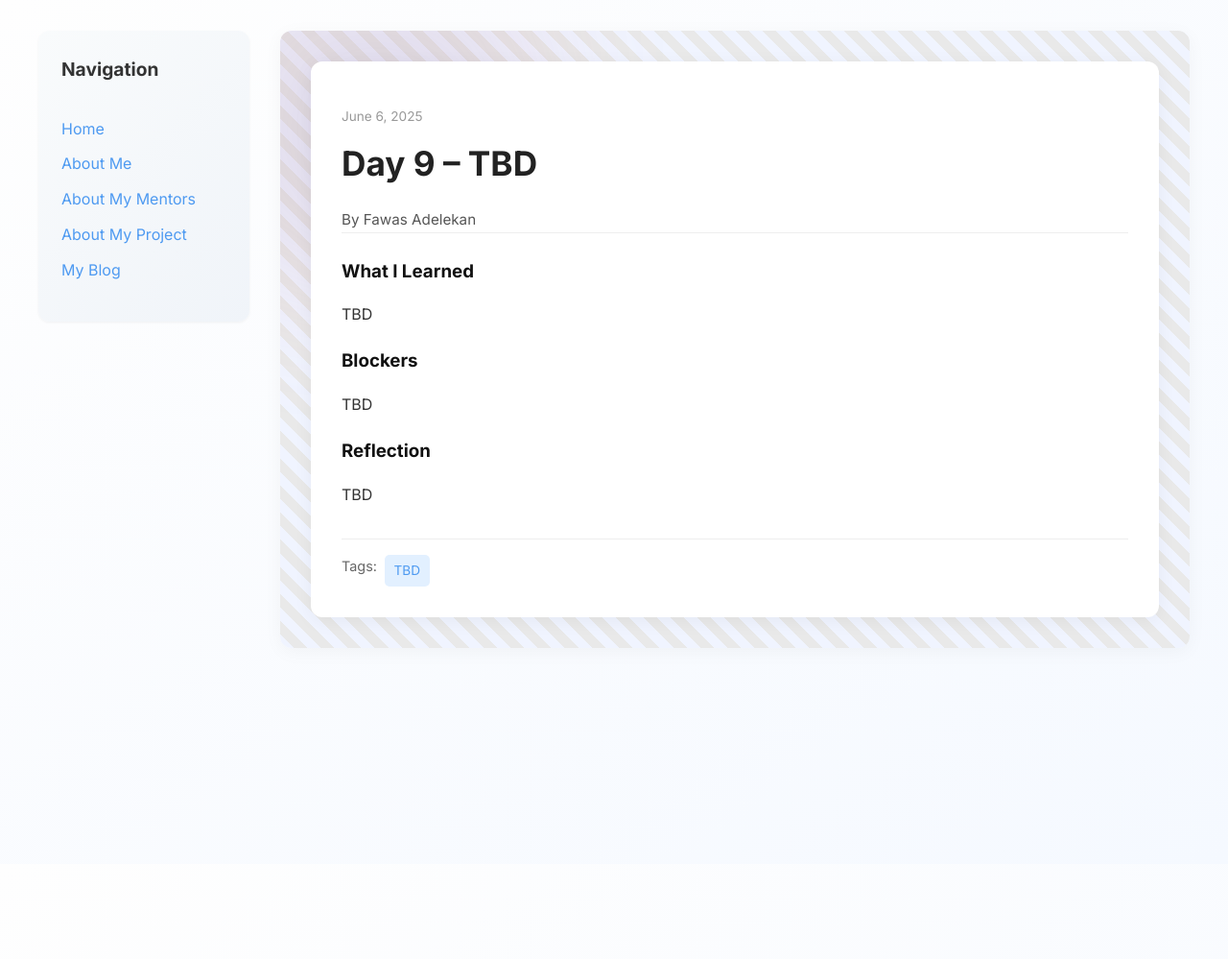
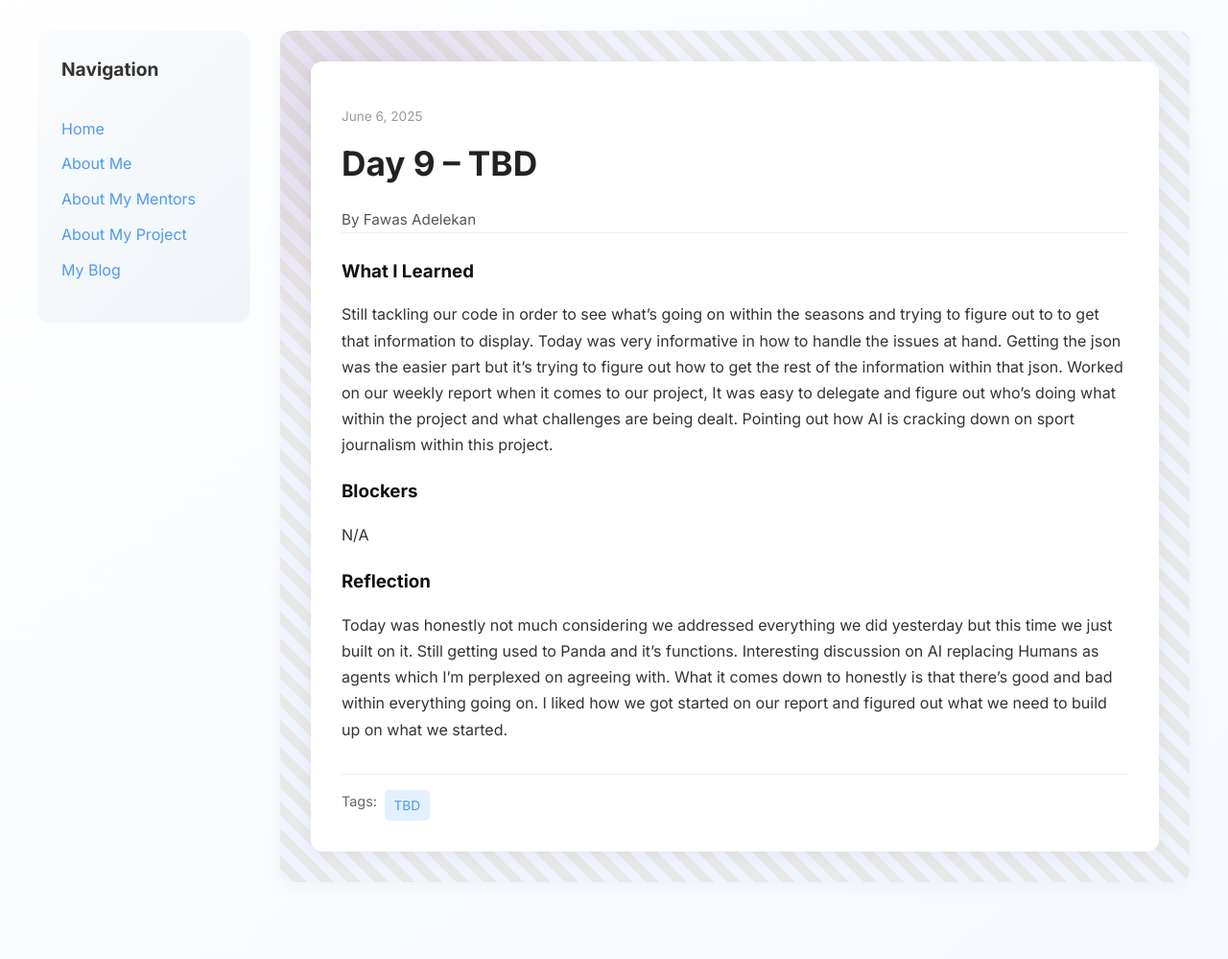
Before and after one commit to ForrestAj/ForrestAj.github.io, a Jekyll site: the page built from _posts/2025-06-06-day-9.md, in a window 1280 px wide. Shown: the whole page at 96% size. Built offline with Jekyll 4.4.1, drawn with Linux system fonts in a browser that asks for light colours; before the commit the page ends 900 px from its top, so only the background shows below that.

Commit message:
Update 2025-06-06-day-9.md

```diff
--- a/_posts/2025-06-06-day-9.md
+++ b/_posts/2025-06-06-day-9.md
@@ -7,13 +7,13 @@
 tags: ["TBD",]
 
 what_i_learned: |
-  TBD
+  Still tackling our code in order to see what's going on within the seasons and trying to figure out to to get that information to display. Today was very informative in how to handle the issues at hand. Getting the json was the easier part but it's trying to figure out how to get the rest of the information within that json. Worked on our weekly report when it comes to our project, It was easy to delegate and figure out who's doing what within the project and what challenges are being dealt. Pointing out how AI is cracking down on sport journalism within this project.
 
 
 
 blockers: |
-  TBD
+  N/A
 
 reflection: |
-  TBD
+  Today was honestly not much considering we addressed everything we did yesterday but this time we just built on it. Still getting used to Panda and it's functions. Interesting discussion on AI replacing Humans as agents which I'm perplexed on agreeing with. What it comes down to honestly is that there's good and bad within everything going on. I liked how we got started on our report and figured out what we need to build up on what we started.
 ---
```
